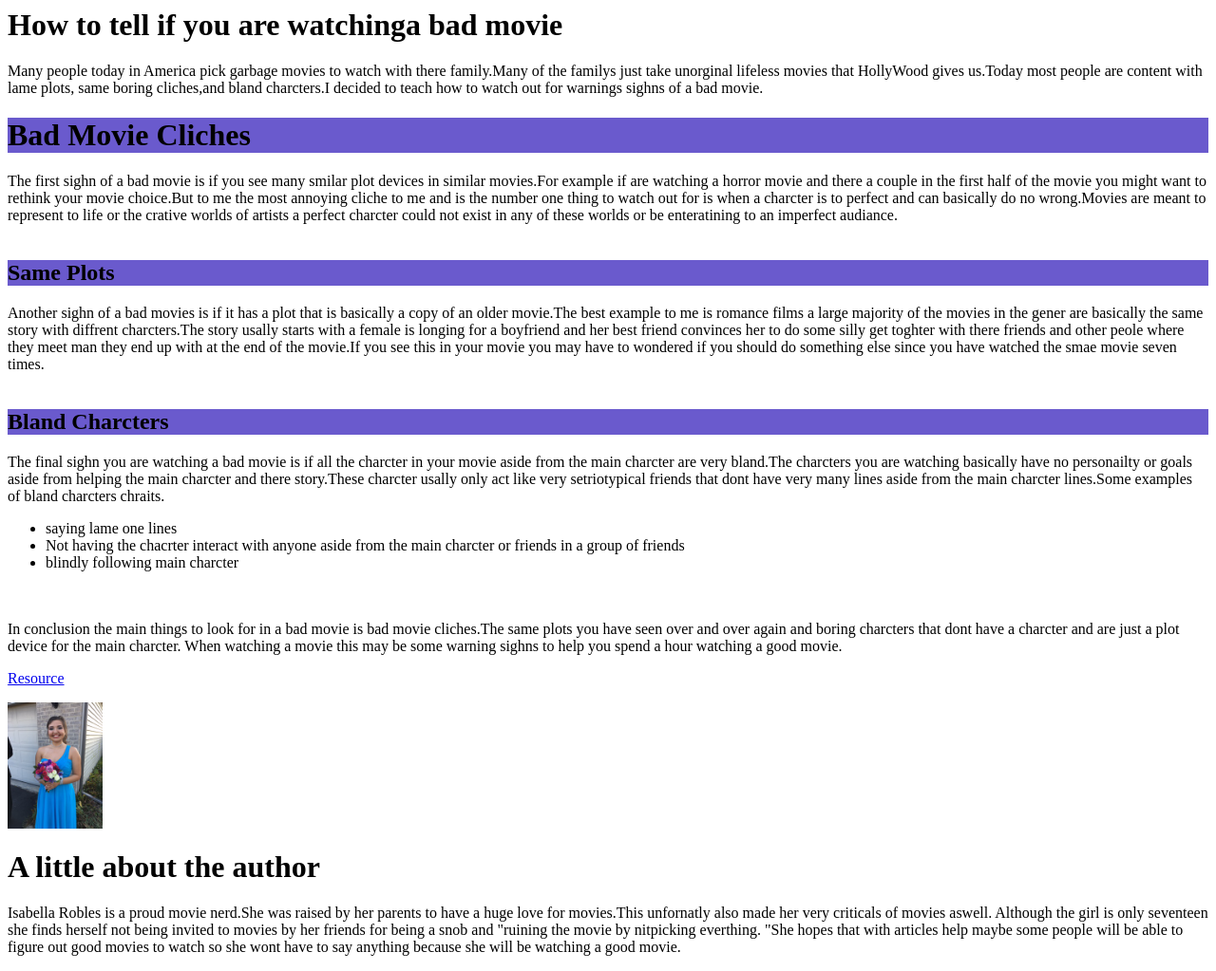
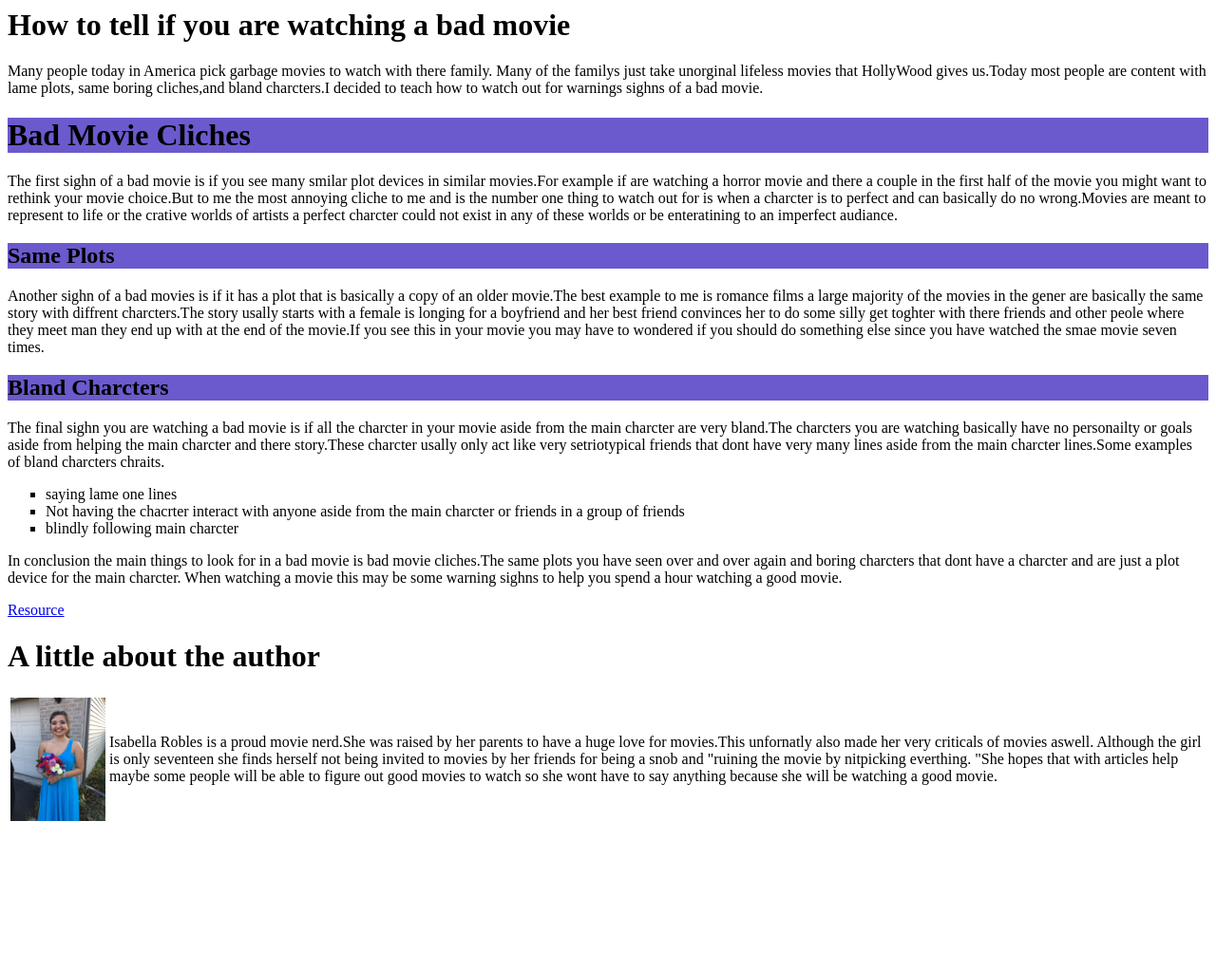
Before and after one commit to Bellawobles13/Howto, a plain HTML site: page index.html in a window 1280 px wide. Shown: the whole page at 95% size. After the commit the page ends 876 px from the top, so only its background shows below. Drawn offline with Linux system fonts and the light colour scheme.

Commit message:
Update index.html

```diff
--- a/index.html
+++ b/index.html
@@ -1,21 +1,22 @@
-<h1> How to tell if you are watchinga bad movie   </h1>
+<html>
+   <body>
+<h1> How to tell if you are watching a bad movie   </h1>
 <P> Many people today in America pick garbage movies to watch with there
-family.Many of the familys just take unorginal lifeless movies that
+family. Many of the familys just take unorginal lifeless movies that
 HollyWood gives us.Today most people are content with lame plots, same
 boring cliches,and bland charcters.I decided to teach how to watch out for
 warnings sighns of a bad movie.</P>
 <h1 style="background-color:#6a5acd">Bad Movie Cliches </h1>
-<p1>The first sighn of a bad movie is if you see many smilar plot devices in
+<p>The first sighn of a bad movie is if you see many smilar plot devices in
 similar movies.For example if are watching a horror movie and there a couple in
 the first half of the movie you might want to rethink your movie choice.But to
 me the most annoying cliche to me and is the number one thing to watch out for
 is when a charcter is to perfect and can basically do no wrong.Movies are meant
 to represent to life or the crative worlds of artists a perfect charcter could
 not exist in any of these worlds or be enteratining to an imperfect audiance.
-</p1>
-<br> <br>
+</p>
 <h2 style="background-color:#6a5acd">Same Plots </h2>
-<p2>Another sighn of a bad movies is if it has a plot that is basically a copy
+<p>Another sighn of a bad movies is if it has a plot that is basically a copy
 of an older movie.The best example to me is romance films a large majority of
 the movies in the gener are basically the same story with diffrent charcters.The
 story usally starts with a female is longing for a boyfriend and her best friend
@@ -23,38 +24,39 @@ convinces her to do some silly get toghter with there friends and other peole
 where they meet man they end up with at the end of the movie.If you see this in
 your movie you may have to wondered if you should do something else since you
 have watched the smae movie seven times.
-</p2>
-<br> <br>
+</p>
 <h2 style="background-color:#6a5acd">Bland Charcters  </h2>
-<p3>The final sighn you are watching a bad movie is if all the charcter in your
+<p>The final sighn you are watching a bad movie is if all the charcter in your
 movie aside from the main charcter are very bland.The charcters you are watching
 basically have no personailty or goals aside from helping the main charcter and
 there story.These charcter usally only act like very setriotypical friends that
 dont have very many lines aside from the main charcter lines.Some examples of
-bland charcters chraits.
-<ul><li> saying lame one lines</li>
+bland charcters chraits.</p>
+<ul style="list-style-type:square"><li> saying lame one lines</li>
 <li> Not having the chacrter interact with anyone aside from the main charcter
 or friends in a group of friends</li><li> blindly following main charcter</li></ul>
-</p3>
-<br><br>
-<p4> In conclusion the main things to look for in a bad movie is bad movie
+
+<p> In conclusion the main things to look for in a bad movie is bad movie
 cliches.The same plots you have seen over and over again and boring charcters
 that dont have a charcter and are just a plot device for the main charcter.
 When watching a movie this may be some warning sighns to help you spend a hour
-watching a good movie.</p4>
+watching a good movie.</p>
 
  <p><a href="https://http://www.nytimes.com/">Resource</a></p>
 
- <html>
-   <body>
-   <img src="https://bellawobles13.github.io/Howto/images/me.JPG"width="100px"Hieght="100px"
+
+ <h1>A little about the author</h1>
+ <table>
+   <tr>
+     <td><img src="https://bellawobles13.github.io/Howto/images/me.JPG" width="100px" height="130px"></td>
+     <td>Isabella Robles is a proud movie nerd.She was raised by her parents to have a
+   huge love for movies.This unfornatly also made her very criticals of movies aswell.
+   Although the girl is only seventeen she finds herself not being invited to movies by her friends for being a snob and "ruining the movie by nitpicking everthing.
+   "She hopes that with articles help maybe some people will be able to figure out good movies to watch so she wont have to say anything because she will be watching a good movie.
+   </td>
+   </tr>
+ </table>
 
 
    </body>
  </html>
- <h1>A little about the author</h1>
- <p>
-   Isabella Robles is a proud movie nerd.She was raised by her parents to have a
-   huge love for movies.This unfornatly also made her very criticals of movies aswell.
-   Although the girl is only seventeen she finds herself not being invited to movies by her friends for being a snob and "ruining the movie by nitpicking everthing.
-   "She hopes that with articles help maybe some people will be able to figure out good movies to watch so she wont have to say anything because she will be watching a good movie.
```
